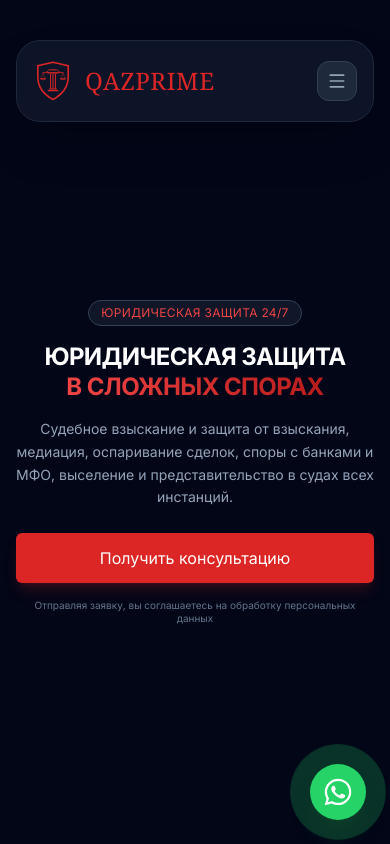
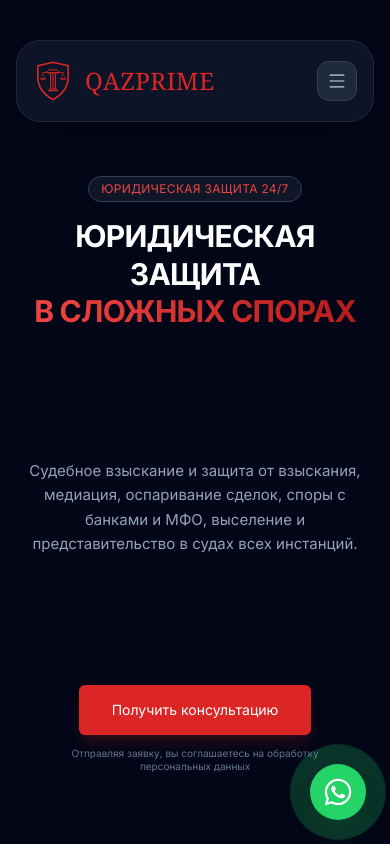
Before and after one commit to Alchinkaz/qaz-prime, a React (Vite) app: page / in a window 390 px wide. Shown: the top 844 px of the page. Built offline with nearby package versions, Linux system fonts and the light colour scheme.

Commit message:
refactor: update Hero component layout and responsiveness for improved mobile and desktop alignment

```diff
--- a/components/Hero.tsx
+++ b/components/Hero.tsx
@@ -43,33 +43,41 @@ export const Hero: React.FC = () => {
       {/* Hero Section - Screen Height on Desktop/Tablet */}
       <div className="relative h-screen flex flex-col overflow-hidden">
         {/* Main Content Area - restored standard max-width for balance */}
-        <div className="flex-1 min-h-0 flex items-center pt-20 md:pt-24 pb-0 overflow-hidden">
-          <div className="max-w-7xl mx-auto px-4 sm:px-6 lg:px-8 w-full h-full flex flex-col justify-center">
-            <div className="grid md:grid-cols-2 gap-8 md:gap-12 items-center h-full min-h-0">
+        <div className="flex-1 min-h-0 flex md:items-center pt-20 md:pt-24 pb-8 md:pb-0 overflow-hidden">
+          <div className="max-w-7xl mx-auto px-4 sm:px-6 lg:px-8 w-full h-full flex flex-col md:justify-center">
+            <div className="grid md:grid-cols-2 gap-8 md:gap-12 md:items-center h-full min-h-0">
 
               {/* Text Content */}
-              <div className="relative z-10 flex flex-col items-center text-center md:items-start md:text-left py-4 md:py-8 md:mt-8 shrink-0">
+              <div className="relative z-10 flex flex-col h-full md:h-auto justify-between md:justify-start items-center text-center md:items-start md:text-left py-4 md:py-8 md:mt-8 shrink-0">
+
+                {/* Top Section: Badge & Title */}
+                <div className="flex flex-col items-center md:items-start pt-20 md:pt-0">
                   <div className="inline-flex items-center gap-2 px-3 py-1 rounded-full bg-slate-800/50 border border-slate-700 backdrop-blur-sm mb-4 md:mb-6">
                     <span className="text-xs font-medium text-red-500 tracking-wide uppercase">{t('hero.badge')}</span>
                   </div>
 
-                <h1 className="text-2xl md:text-4xl lg:text-6xl font-bold text-white tracking-tight mb-4 leading-tight uppercase">
+                  <h1 className="text-3xl md:text-4xl lg:text-6xl font-bold text-white tracking-tight md:mb-4 leading-tight uppercase">
                     {t('hero.title_1')} <br />
                     <span className="text-transparent bg-clip-text bg-gradient-to-r from-red-500 to-red-700">
                       {t('hero.title_2')}
                     </span>
                   </h1>
+                </div>
 
-                <p className="text-sm md:text-lg text-slate-400 mb-6 max-w-lg leading-relaxed md:border-l-2 border-red-600 md:pl-4">
+                {/* Center Section: Subtitle */}
+                <div className="flex-1 flex items-center justify-center md:flex-none md:items-start md:justify-start">
+                  <p className="text-[15px] md:text-lg text-slate-400 max-w-lg leading-relaxed md:border-l-2 border-red-600 md:pl-4 px-2 md:px-0">
                     {t('hero.subtitle')}
                   </p>
+                </div>
 
+                {/* Bottom Section: Button */}
                 <div className="w-full md:w-auto">
-                  <div className="flex flex-col items-center md:items-start">
-                    <Button onClick={scrollToContact} className="w-full md:w-auto px-6 py-2.5 md:px-8 md:py-3 shadow-lg shadow-red-600/20 justify-center whitespace-nowrap mb-4">
+                  <div className="flex flex-col items-center md:items-start max-md:pb-6">
+                    <Button onClick={scrollToContact} className="w-auto px-8 py-3.5 md:px-8 shadow-lg shadow-red-600/20 justify-center whitespace-nowrap mb-3 text-sm md:text-base font-medium">
                       {t('hero.cta')}
                     </Button>
-                    <p className="text-[10px] md:text-xs text-slate-500 leading-tight text-center md:text-left">
+                    <p className="text-[10px] md:text-xs text-slate-500 leading-tight text-center md:text-left max-w-xs md:max-w-none px-4 md:px-0">
                       {t('hero.consent')}
                     </p>
                   </div>
```
Lines whose indentation alone changed are shown as unchanged.
